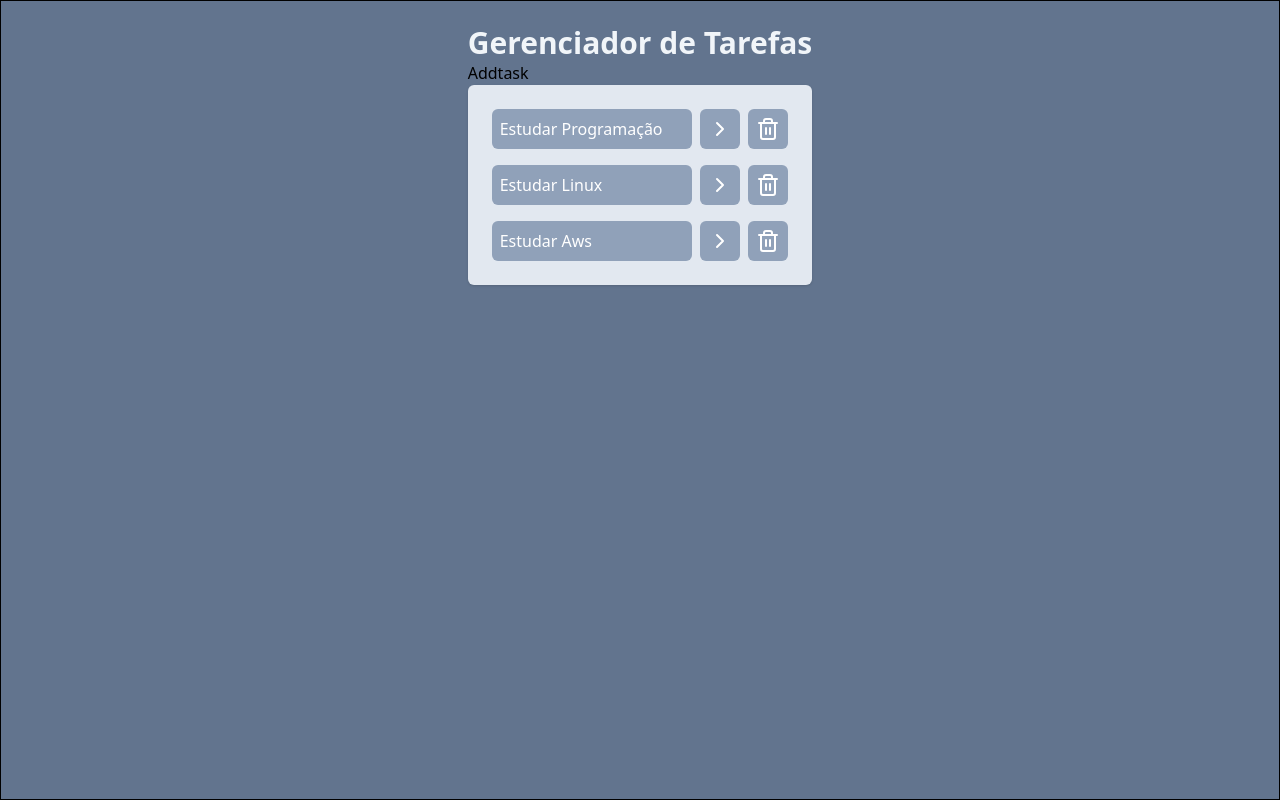
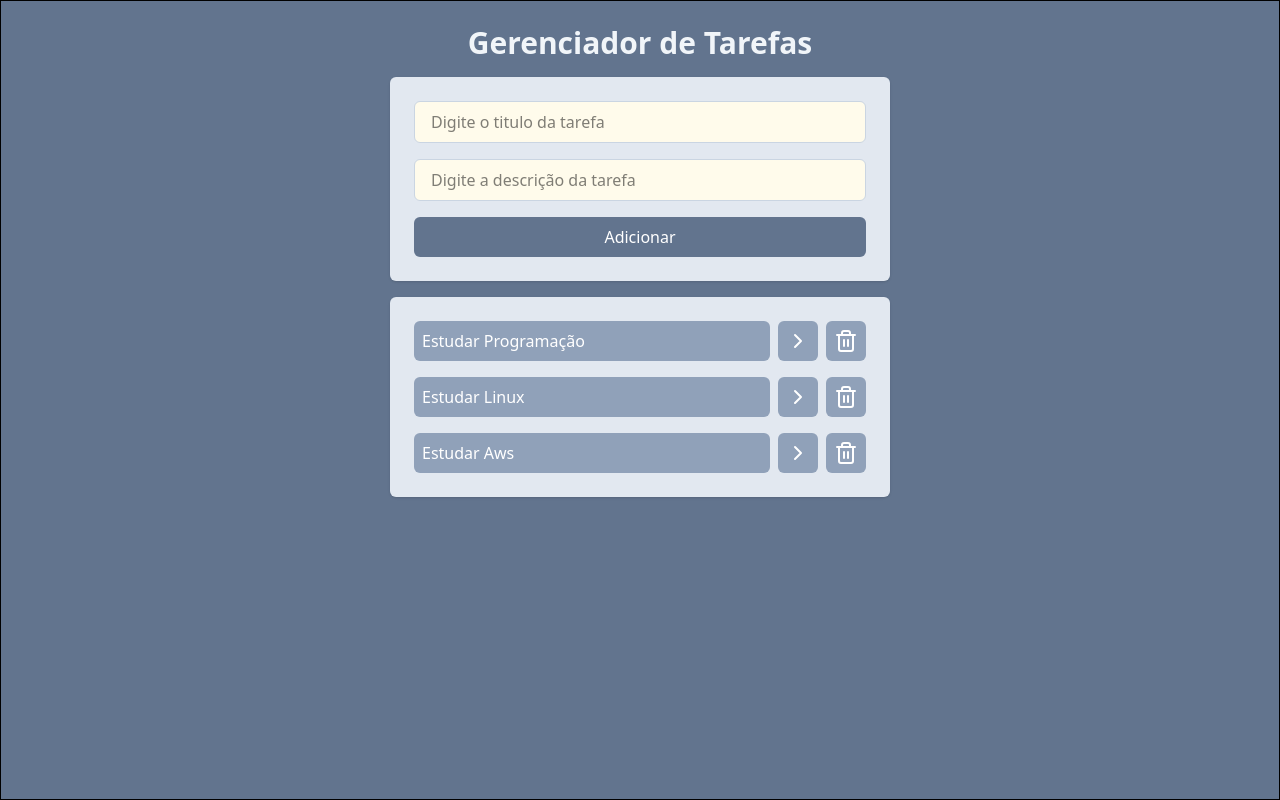
Before and after one commit to breno-facanha/lista-de-tarefas, a React (Vite) app: page / in a window 1280 px wide. Built offline with nearby package versions, Linux system fonts and the light colour scheme.

Commit message:
adicionando 2 inputs e button de adcionar task já estilizados

```diff
--- a/src/App.jsx
+++ b/src/App.jsx
@@ -42,7 +42,7 @@
 
   return (
    <div className='bg-slate-500 w-full h-screen flex  flex-col items-center border gap-2 p-6'>
-    <div className='w-[500px '>
+    <div className='w-[500px] space-y-4'>
       <h1 className='text-3xl text-slate-100 font-bold text-center'>Gerenciador de Tarefas</h1>
       <AddTask />
       <Tasks
--- a/src/components/AddTask.jsx
+++ b/src/components/AddTask.jsx
@@ -1,5 +1,19 @@
 export default function AddTask(){
     return (
-        <h1>Addtask</h1>
+       <div className="space-y-4 p-6 bg-slate-200 rounded-md shadow flex flex-col">
+        <input
+            type="text"
+            placeholder="Digite o titulo da tarefa"
+            className="border border-slate-300 outline-slate-400 bg-amber-50 px-4 py-2 rounded-md"
+        />
+
+        <input
+            type="text"
+            placeholder="Digite a descrição da tarefa"
+            className="border border-slate-300 outline-slate-400 bg-amber-50 px-4 py-2 rounded-md"
+        />
+
+        <button className="bg-slate-500 text-white px-4 py-2 rounded-md font-medium">Adicionar</button>
+       </div>
     )
 }
```
